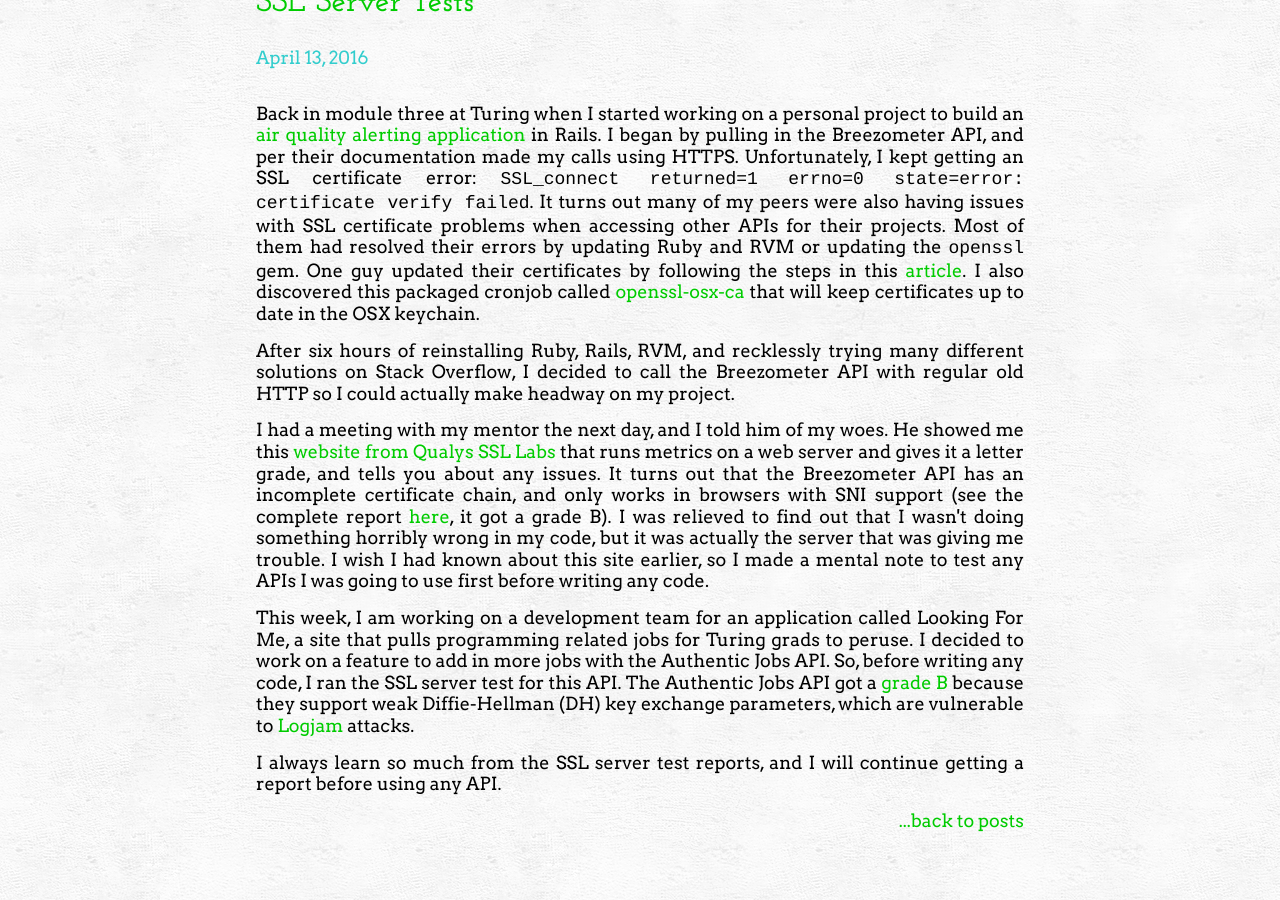
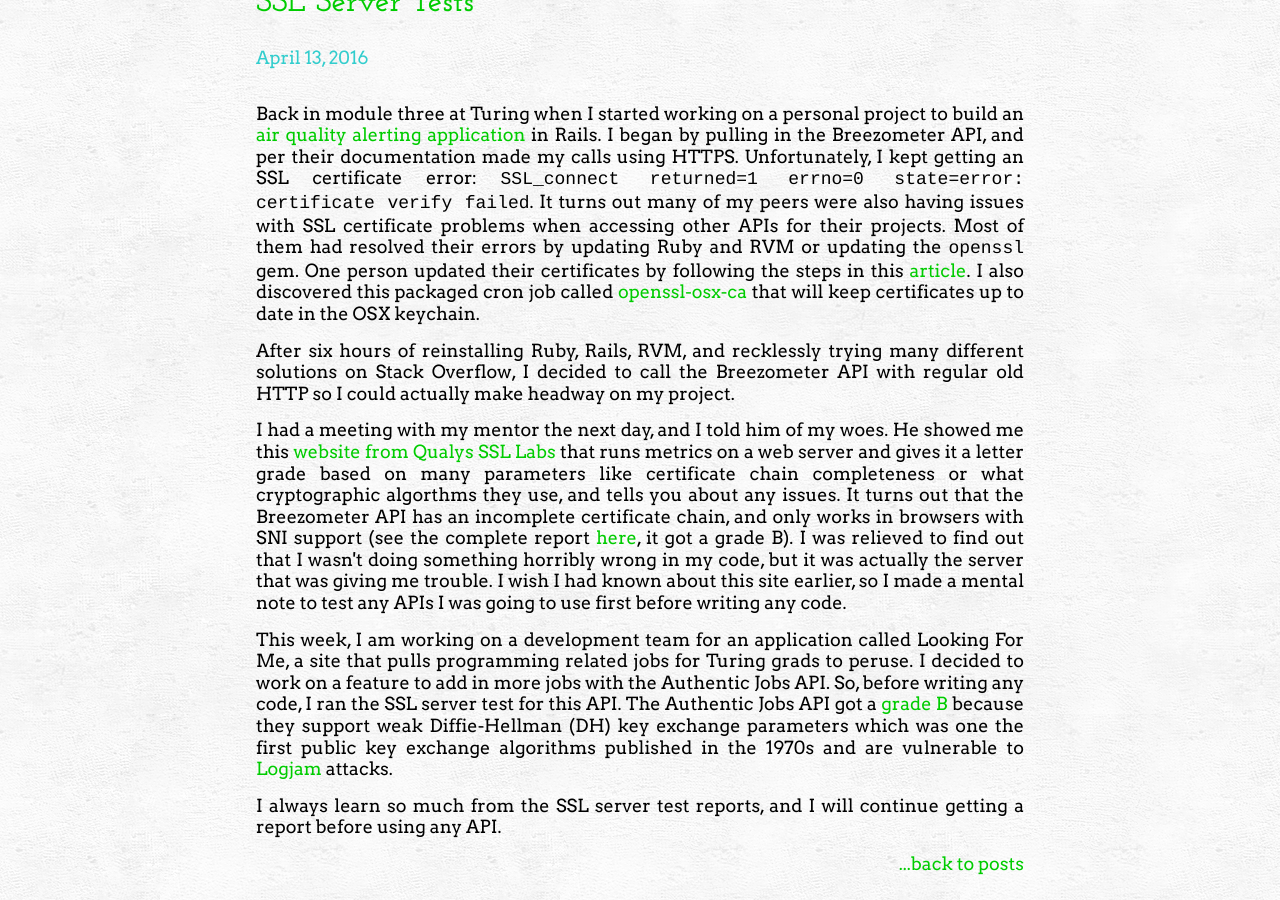
Before and after one commit to bethsecor/bethsecor.github.io, a Jekyll site: the page built from _posts/2016-04-13-ssl-tests.html, in a window 1280 px wide and 900 px high, scrolled down 351 px. Built offline with Jekyll 4.4.1, drawn with Linux system fonts in a browser that asks for light colours; some web fonts are replaced.

Commit message:
update april 13 post

```diff
--- a/_posts/2016-04-13-ssl-tests.html
+++ b/_posts/2016-04-13-ssl-tests.html
@@ -4,7 +4,7 @@
 date: 2016-04-13
 ---
 <p>
-  Back in module three at Turing when I started working on a personal project to build an <a href="https://github.com/bethsecor/air-alert">air quality alerting application</a> in Rails. I began by pulling in the Breezometer API, and per their documentation made my calls using HTTPS. Unfortunately, I kept getting an SSL certificate error: <code>SSL_connect returned=1 errno=0 state=error: certificate verify failed</code>. It turns out many of my peers were also having issues with SSL certificate problems when accessing other APIs for their projects. Most of them had resolved their errors by updating Ruby and RVM or updating the <code>openssl</code> gem. One guy updated their certificates by following the steps in this <a href="http://railsapps.github.io/openssl-certificate-verify-failed.html">article</a>. I also discovered this packaged cronjob called <a href="https://github.com/raggi/openssl-osx-ca">openssl-osx-ca</a> that will keep certificates up to date in the OSX keychain.
+  Back in module three at Turing when I started working on a personal project to build an <a href="https://github.com/bethsecor/air-alert">air quality alerting application</a> in Rails. I began by pulling in the Breezometer API, and per their documentation made my calls using HTTPS. Unfortunately, I kept getting an SSL certificate error: <code>SSL_connect returned=1 errno=0 state=error: certificate verify failed</code>. It turns out many of my peers were also having issues with SSL certificate problems when accessing other APIs for their projects. Most of them had resolved their errors by updating Ruby and RVM or updating the <code>openssl</code> gem. One person updated their certificates by following the steps in this <a href="http://railsapps.github.io/openssl-certificate-verify-failed.html">article</a>. I also discovered this packaged cron job called <a href="https://github.com/raggi/openssl-osx-ca">openssl-osx-ca</a> that will keep certificates up to date in the OSX keychain.
 </p>
 
 <p>
@@ -12,11 +12,11 @@
 </p>
 
 <p>
-  I had a meeting with my mentor the next day, and I told him of my woes. He showed me this <a href="https://www.ssllabs.com/ssltest">website from Qualys SSL Labs</a> that runs metrics on a web server and gives it a letter grade, and tells you about any issues. It turns out that the Breezometer API has an incomplete certificate chain, and only works in browsers with SNI support (see the complete report <a href="https://www.ssllabs.com/ssltest/analyze.html?d=api.breezometer.com&s=173.194.202.121">here</a>, it got a grade B). I was relieved to find out that I wasn't doing something horribly wrong in my code, but it was actually the server that was giving me trouble. I wish I had known about this site earlier, so I made a mental note to test any APIs I was going to use first before writing any code.
+  I had a meeting with my mentor the next day, and I told him of my woes. He showed me this <a href="https://www.ssllabs.com/ssltest">website from Qualys SSL Labs</a> that runs metrics on a web server and gives it a letter grade based on many parameters like certificate chain completeness or what cryptographic algorthms they use, and tells you about any issues. It turns out that the Breezometer API has an incomplete certificate chain, and only works in browsers with SNI support (see the complete report <a href="https://www.ssllabs.com/ssltest/analyze.html?d=api.breezometer.com&s=173.194.202.121">here</a>, it got a grade B). I was relieved to find out that I wasn't doing something horribly wrong in my code, but it was actually the server that was giving me trouble. I wish I had known about this site earlier, so I made a mental note to test any APIs I was going to use first before writing any code.
 </p>
 
 <p>
-  This week, I am working on a development team for an application called Looking For Me, a site that pulls programming related jobs for Turing grads to peruse. I decided to work on a feature to add in more jobs with the Authentic Jobs API. So, before writing any code, I ran the SSL server test for this API. The Authentic Jobs API got a <a href="https://www.ssllabs.com/ssltest/analyze.html?d=authenticjobs.com&s=104.200.23.73">grade B</a> because they support weak Diffie-Hellman (DH) key exchange parameters, which are vulnerable to <a href="https://weakdh.org/">Logjam</a> attacks.
+  This week, I am working on a development team for an application called Looking For Me, a site that pulls programming related jobs for Turing grads to peruse. I decided to work on a feature to add in more jobs with the Authentic Jobs API. So, before writing any code, I ran the SSL server test for this API. The Authentic Jobs API got a <a href="https://www.ssllabs.com/ssltest/analyze.html?d=authenticjobs.com&s=104.200.23.73">grade B</a> because they support weak Diffie-Hellman (DH) key exchange parameters which was one the first public key exchange algorithms published in the 1970s and are vulnerable to <a href="https://weakdh.org/">Logjam</a> attacks.
 </p>
 
 <p>
```
